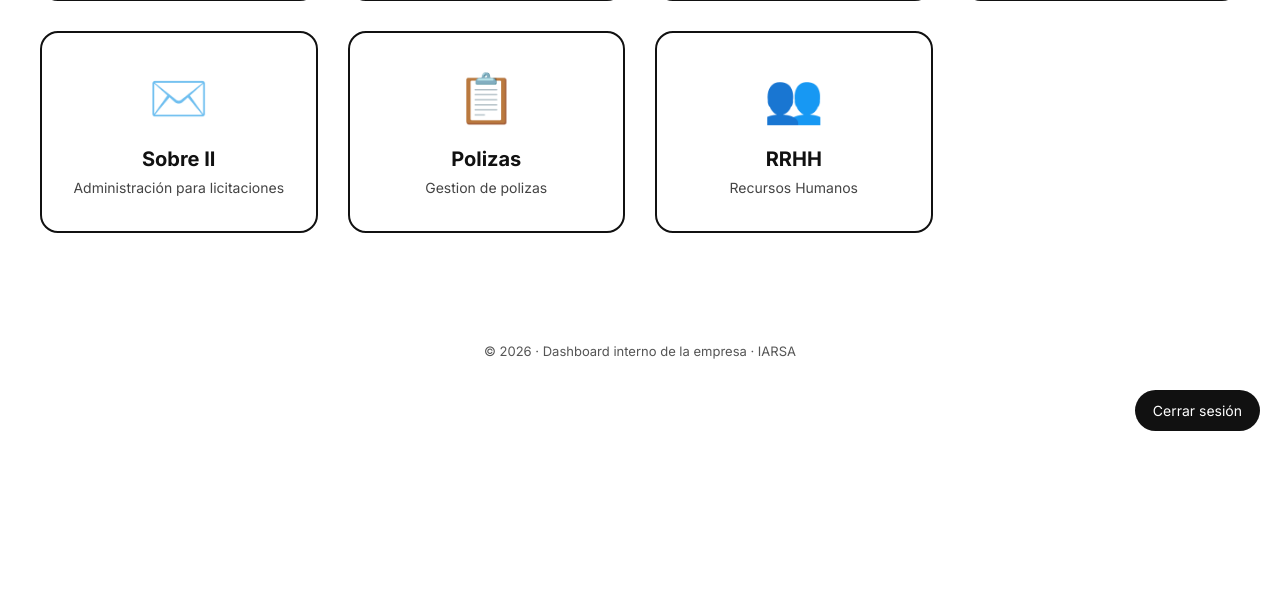
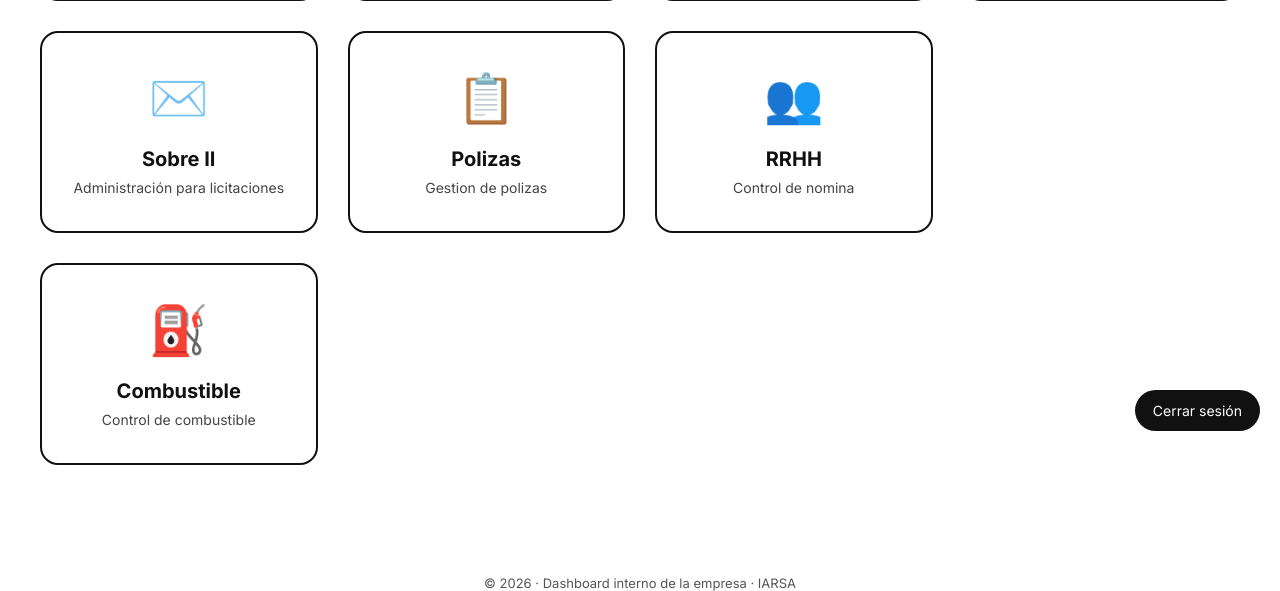
Before and after one commit to santiagonisi/Dashboard, a Flask app: template templates/dashboard.html in a window 1280 px wide. Shown: the part 349-940 px from the top of the page. Before the commit the page ends 780 px from the top, so only its background shows below. Run offline with Flask 3, Linux system fonts and the light colour scheme; the template is opened without the code that fills it, so the values that code supplies are empty.

Commit message:
nuevo card gestion de combustible

```diff
--- a/templates/dashboard.html
+++ b/templates/dashboard.html
@@ -177,7 +177,15 @@
             <div class="card">
                 <div class="icon">👥</div>
                 <h2>RRHH</h2>
-                <p>Recursos Humanos</p>
+                <p>Control de nomina</p>
+            </div>
+        </a>
+
+        <a href="{{ combustible }}" class="card-link"></a>
+            <div class="card">
+                <div class="icon">⛽</div>
+                <h2>Combustible</h2>
+                <p>Control de combustible</p>
             </div>
         </a>
     </section>
```
